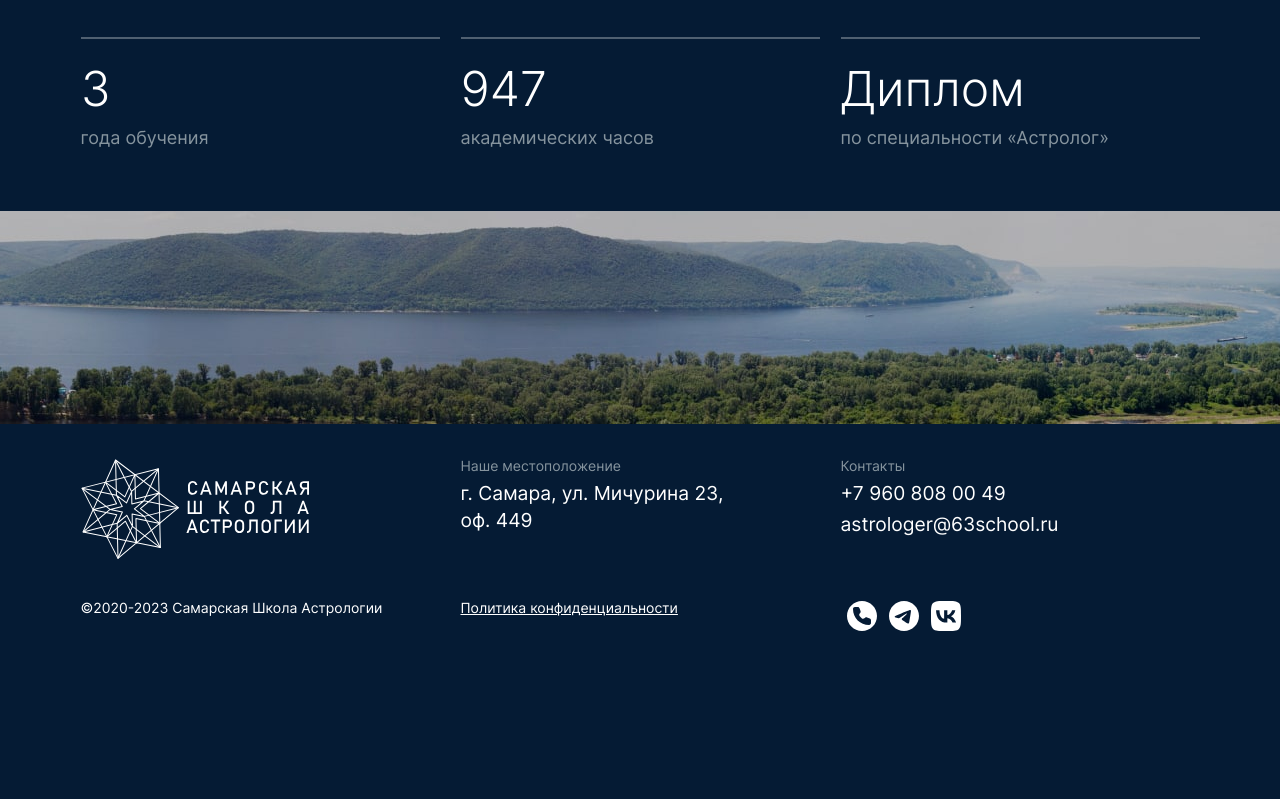
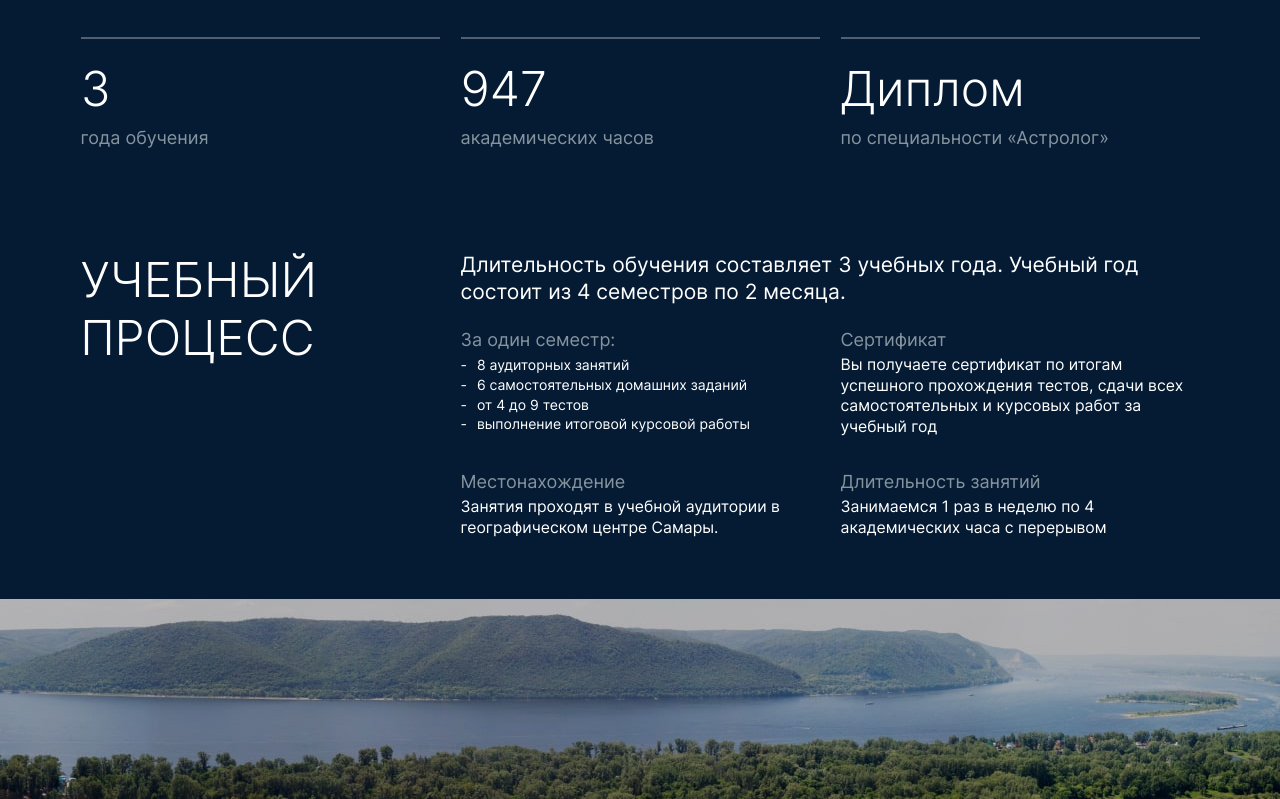
Before and after one commit to Yuriy962/astrolog163, a website: page src/internal-learning.html in a window 1280 px wide. Shown: the part 558-1357 px from the top of the page. Before the commit the page ends 1224 px from the top, so only its background shows below. Drawn offline with nearby package versions, Linux system fonts and the light colour scheme; some packages are replaced by stand-ins of ours; files that its build step writes are made by us from their sources; a script that the page names is missing; files whose address does not match are found by name.

Commit message:
верстка блока 'учебный процесс'

```diff
--- a/src/html/header.html
+++ b/src/html/header.html
@@ -14,7 +14,7 @@
           <a href="#about" class="menu__link">О нас</a>
         </li>
         <li class="menu__item">
-          <a href="#learning" class="menu__link">Обучение</a>
+          <a href="./internal-learning.html" class="menu__link">Обучение</a>
         </li>
         <li class="menu__item">
           <a href="#teachers" class="menu__link">Преподаватели</a>
--- a/src/internal-learning.html
+++ b/src/internal-learning.html
@@ -61,7 +61,47 @@
           </div>
         </section>
 
-
+        <section class="section">
+          <div class="container">
+            <div class="row">
+              <div class="col-lg-4">
+                <h2 class="mb-4 text-center text-lg-start">Учебный процесс</h2>
+              </div>
+              <div class="col-lg-8">
+                <p class="text text-center text-lg-start mb-4">Длительность обучения составляет 3 учебных года. Учебный год состоит из 4 семестров по 2 месяца.</p>
+                <div class="row">
+                  <div class="col-sm-6 mb-4">
+                    <span class="gray-text gray-text-small d-block mb-1">За один семестр:</span>
+                    <ul class="list-style-dash ps-0">
+                      <li>8 аудиторных занятий </li>
+                      <li>6 самостоятельных домашних заданий</li>
+                      <li>от 4 до 9 тестов</li>
+                      <li>выполнение итоговой курсовой работы</li>
+                    </ul>
+                  </div>
+                  <div class="col-sm-6 mb-4">
+                    <span class="gray-text gray-text-small d-block mb-1">Сертификат</span>
+                    <p class="text-small mb-0">
+                      Вы получаете сертификат по итогам успешного прохождения тестов, сдачи всех самостоятельных и курсовых работ за учебный год
+                    </p>
+                  </div>
+                  <div class="col-sm-6 mb-4">
+                    <span class="gray-text gray-text-small d-block mb-1">Местонахождение</span>
+                    <p class="text-small mb-0">
+                      Занятия проходят в учебной аудитории в географическом центре Самары.
+                    </p>
+                  </div>
+                  <div class="col-sm-6 mb-4">
+                    <span class="gray-text gray-text-small d-block mb-1">Длительность занятий</span>
+                     <p class="text-small mb-0">
+                      Занимаемся 1 раз в неделю по 4 академических часа с перерывом
+                    </p>
+                  </div>
+                </div>
+              </div>
+            </div>
+          </div>
+        </section>
       </main>
       @@include('./html/footer.html', {})
     </div>
--- a/src/scss/layout/main.scss
+++ b/src/scss/layout/main.scss
@@ -297,6 +297,14 @@ ol {
     font-size: 2rem;
 }
 
+.list-style-dash{
+    li:before{
+        content: "-";
+        margin-right: 10px;
+        line-height: 140%;
+    }
+}
+
 @import 'layout/mainpage/parts/promo';
 @import 'layout/mainpage/parts/textblock';
 @import 'layout/mainpage/parts/why';
```
Also changed, not shown: dist/css/style.min.css, dist/index.html, dist/internal-learning.html, dist/policy.html.
